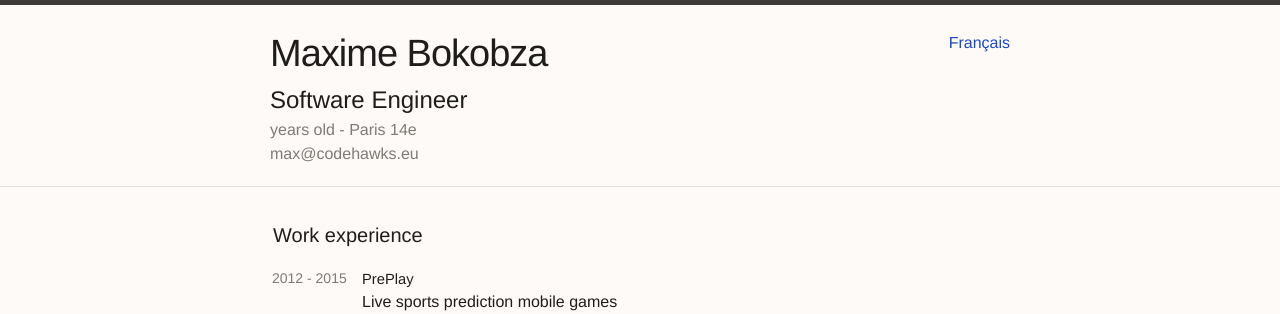
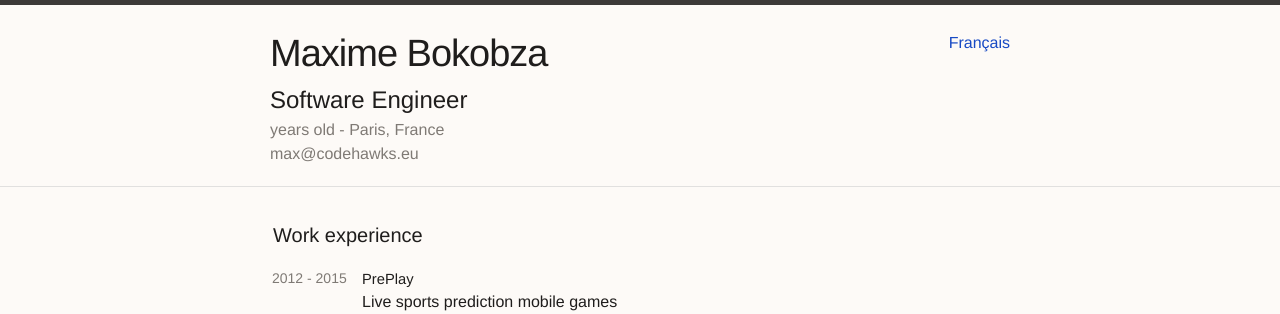
Before and after one commit to maxbok/me, a Jekyll site: the page built from _posts/en/0000-01-01-index.html, in a window 1280 px wide. Shown: the top 314 px of the page. Built offline with Jekyll 4.4.1, drawn with Linux system fonts in a browser that asks for light colours.

Commit message:
Replace “Paris 14e” by “Paris, France”

```diff
--- a/_includes/header.html
+++ b/_includes/header.html
@@ -5,7 +5,7 @@
     <div class="site-header-left">
       <div class="site-title">{{ site.title }}</div>
       <div class="site-subtitle">{{ site.t[page.lang].software_engineer }}</div>
-      <div class="site-details"><span id="age"></span> {{ site.t[page.lang].years_old }} - Paris 14e</div>
+      <div class="site-details"><span id="age"></span> {{ site.t[page.lang].years_old }} - Paris, France</div>
       <div class="site-details">{{ site.email }}</div>
     </div>
 
```
